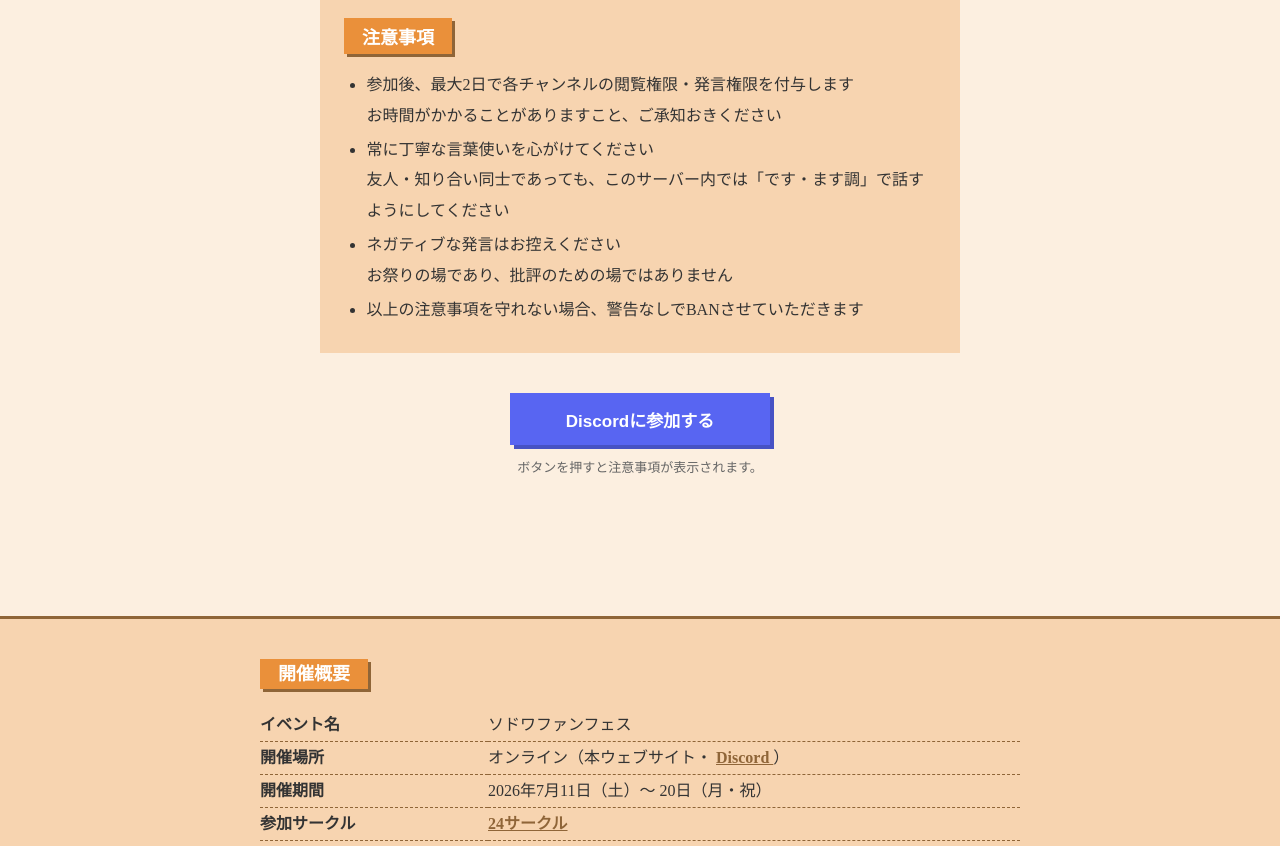
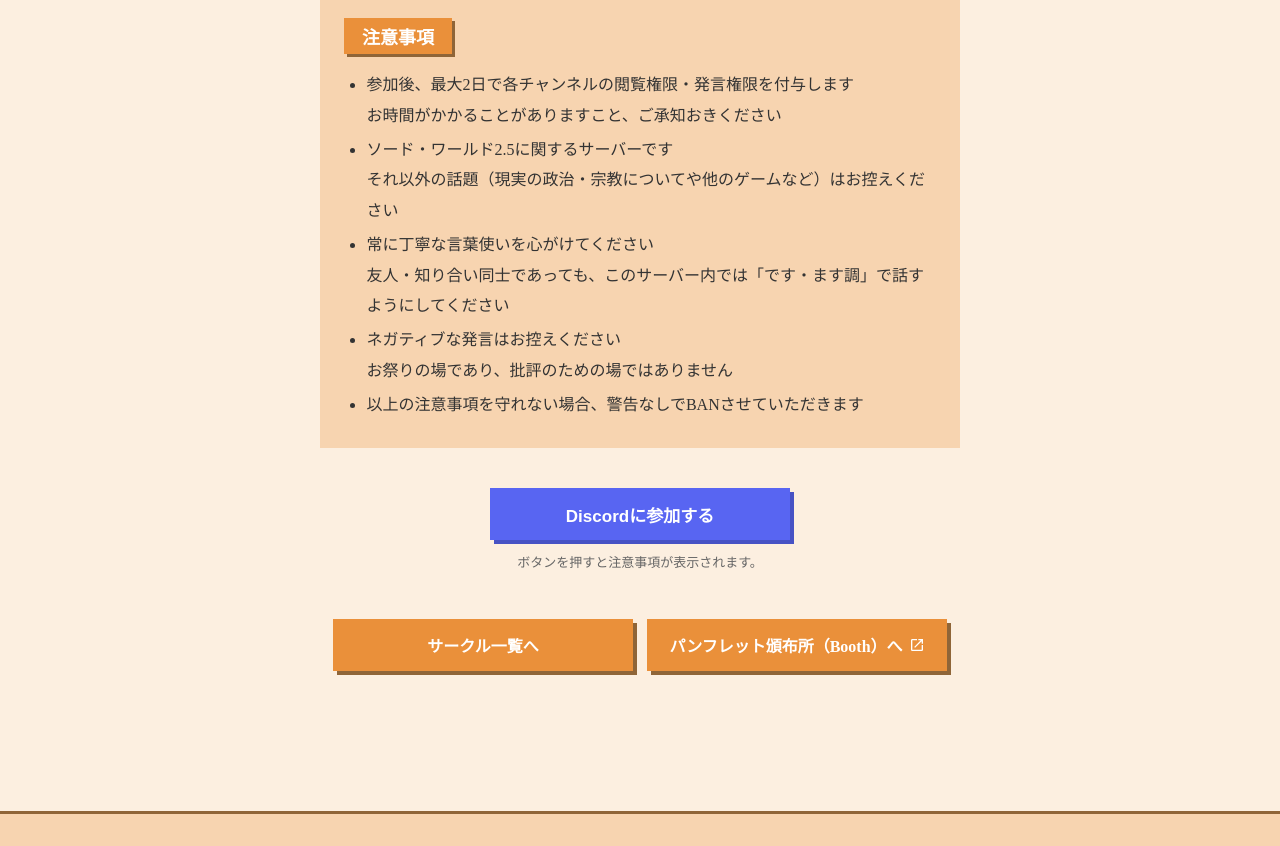
Before and after one commit to syachi-hoko-maru/fanfes, a Nuxt app: page /2026/discord in a window 1280 px wide. Shown: the part 460-1306 px from the top of the page. Built offline with nearby package versions, Linux system fonts and the light colour scheme.

Commit message:
discordページをエンハンス

```diff
--- a/app/components/discord/Cautions.vue
+++ b/app/components/discord/Cautions.vue
@@ -1,13 +1,20 @@
 <template>
   <ul class="cautions">
     <li>
-      参加後、最大2日で各チャンネルの閲覧権限・発言権限を付与します<br />お時間がかかることがありますこと、ご承知おきください
+      参加後、最大2日で各チャンネルの閲覧権限・発言権限を付与します<br />
+      お時間がかかることがありますこと、ご承知おきください
     </li>
     <li>
-      常に丁寧な言葉使いを心がけてください<br />友人・知り合い同士であっても、このサーバー内では「です・ます調」で話すようにしてください
+      ソード・ワールド2.5に関するサーバーです<br />
+      それ以外の話題（現実の政治・宗教についてや他のゲームなど）はお控えください
     </li>
     <li>
-      ネガティブな発言はお控えください<br />お祭りの場であり、批評のための場ではありません
+      常に丁寧な言葉使いを心がけてください<br />
+      友人・知り合い同士であっても、このサーバー内では「です・ます調」で話すようにしてください
+    </li>
+    <li>
+      ネガティブな発言はお控えください<br />
+      お祭りの場であり、批評のための場ではありません
     </li>
     <li>以上の注意事項を守れない場合、警告なしでBANさせていただきます</li>
   </ul>
--- a/app/components/discord/InviteButton.vue
+++ b/app/components/discord/InviteButton.vue
@@ -121,13 +121,16 @@ onBeforeUnmount(() => {
   text-align: center;
 }
 .invite__button {
+  box-sizing: border-box;
   display: inline-flex;
   align-items: center;
   justify-content: center;
   gap: 6px;
-  min-width: 260px;
+  /* サークル一覧・Booth頒布所ボタンと同じ幅(300px)に揃える */
+  width: 100%;
+  max-width: 300px;
   height: 52px;
-  padding: 0 24px;
+  padding: 0 16px;
   color: #fff;
   font-size: 17px;
   font-weight: bold;
--- a/app/pages/2026/circle/index.vue
+++ b/app/pages/2026/circle/index.vue
@@ -33,6 +33,9 @@ const circleList = computed<Circle[]>(() => [
 </script>
 
 <template>
-  <CircleCardList :circles="circleList" :booth-link="''" />
+  <CircleCardList
+    :circles="circleList"
+    booth-link="https://syachihokomaru.booth.pm/items/8328688"
+  />
   <EventAbout />
 </template>
--- a/app/pages/2026/discord.vue
+++ b/app/pages/2026/discord.vue
@@ -28,6 +28,19 @@ useHead({
       </section>
 
       <DiscordInviteButton class="discord__invite" />
+
+      <nav class="discord__nav" aria-label="関連ページへのリンク">
+        <NuxtLink class="navButton" to="/2026/circle">サークル一覧へ</NuxtLink>
+        <a
+          class="navButton"
+          href="https://syachihokomaru.booth.pm/items/8328688"
+          target="_blank"
+          rel="noopener noreferrer"
+        >
+          パンフレット頒布所（Booth）へ
+          <UiIconExternal />
+        </a>
+      </nav>
     </div>
   </main>
 
@@ -86,4 +99,38 @@ useHead({
 .discord__invite {
   margin-top: 40px;
 }
+
+/*
+ * サークル一覧・Booth頒布所への導線。
+ * flex-wrap により、幅に余裕がある時（合計約630px以上）は横並び、
+ * 狭い時は自動で縦積みになる。各ボタンは border-box + 同一幅で揃える。
+ */
+.discord__nav {
+  display: flex;
+  flex-wrap: wrap;
+  justify-content: center;
+  gap: 14px;
+  margin-top: 48px;
+}
+.navButton {
+  box-sizing: border-box;
+  display: inline-flex;
+  align-items: center;
+  justify-content: center;
+  gap: 6px;
+  /* 伸びず(grow0)・詰まる(shrink1)・基準300px。3ボタンすべて同じ幅にする */
+  flex: 0 1 300px;
+  max-width: 300px;
+  height: 52px;
+  padding: 0 16px;
+  color: #fff;
+  font-size: 16px;
+  font-weight: bold;
+  text-decoration: none;
+  background-color: var(--main-color);
+  box-shadow: 4px 4px 0 0 var(--main-color-dark);
+}
+.navButton:hover {
+  box-shadow: 2px 2px 0 0 var(--main-color-dark);
+}
 </style>
```
